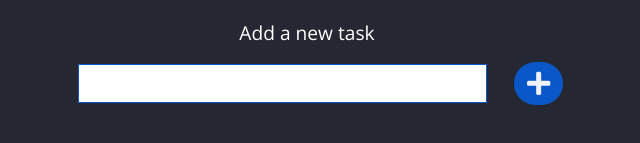
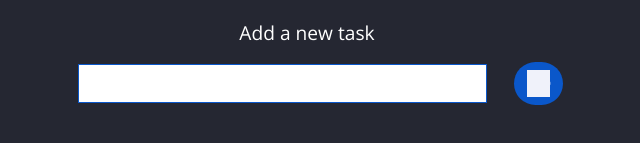
Before and after one commit to suprajaraman/todo-app, a React (Create React App) app: page / in a window 1280 px wide. Shown: the part 159-302 px from the top of the page, without its empty margins (333-973 px from the left). Built offline with nearby package versions, Linux system fonts and the light colour scheme.

Commit message:
fixed styles

```diff
--- a/src/styles/main.scss
+++ b/src/styles/main.scss
@@ -102,6 +102,7 @@ input[type="text"] {
 //icons
 .icon {
   margin: 0 0.3rem;
+  background-color: var(--color-gray);
   &__check {
     color: var(--color-green);
   }
```
